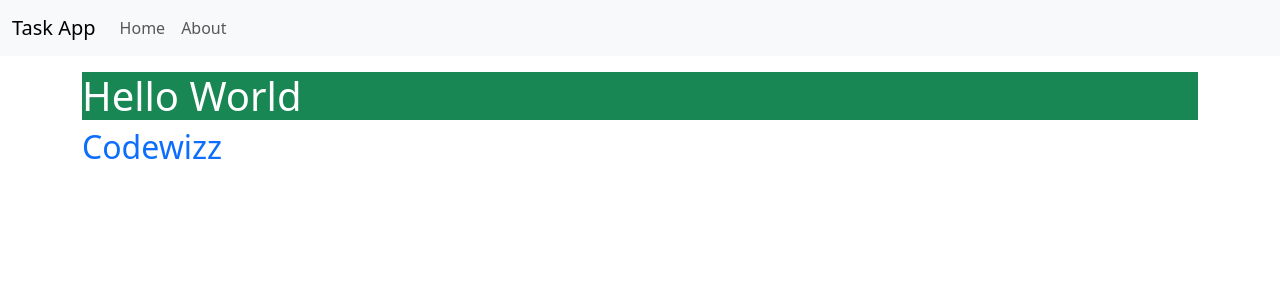
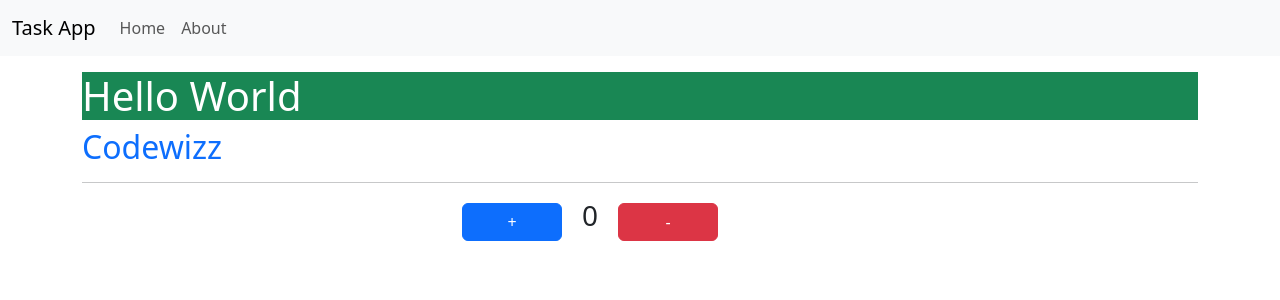
Before and after one commit to cckcoder/vue-js-task-app, a Vue app: page / in a window 1280 px wide. Shown: the top 300 px of the page. Built offline with nearby package versions, Linux system fonts and the light colour scheme.

Commit message:
update: setup button and count number
Signed-off-by: codewizz_thinkpad <codewizz@cckcoder.cc>

```diff
--- a/src/views/HomeView.vue
+++ b/src/views/HomeView.vue
@@ -1,15 +1,36 @@
 <script setup>
-import { ref } from 'vue';
+import { ref } from 'vue'
 
-const myName = ref('Codewizz');
-const txtColor = ref('text-primary');
-const bgColor = ref('text-bg-success');
+const myName = ref('Codewizz')
+const txtColor = ref('text-primary')
+const bgColor = ref('text-bg-success')
 
+const count = ref(0)
 </script>
 
 <template>
-  <main>
+  <div>
     <h1 :class="bgColor">Hello World</h1>
     <h2 :class="txtColor">{{ myName }}</h2>
-  </main>
+    <hr />
+    <div class="row">
+      <div class="offset-md-4 col-md-6">
+        <button class="btn btn-primary">+</button>
+        <span class="h3">{{ count }}</span>
+        <button class="btn btn-danger">-</button>
+      </div>
+    </div>
+  </div>
 </template>
+
+<style scoped>
+
+button {
+  width: 100px;
+}
+
+span {
+  margin: 0px 10px;
+  padding: 10px;
+}
+</style>
```
